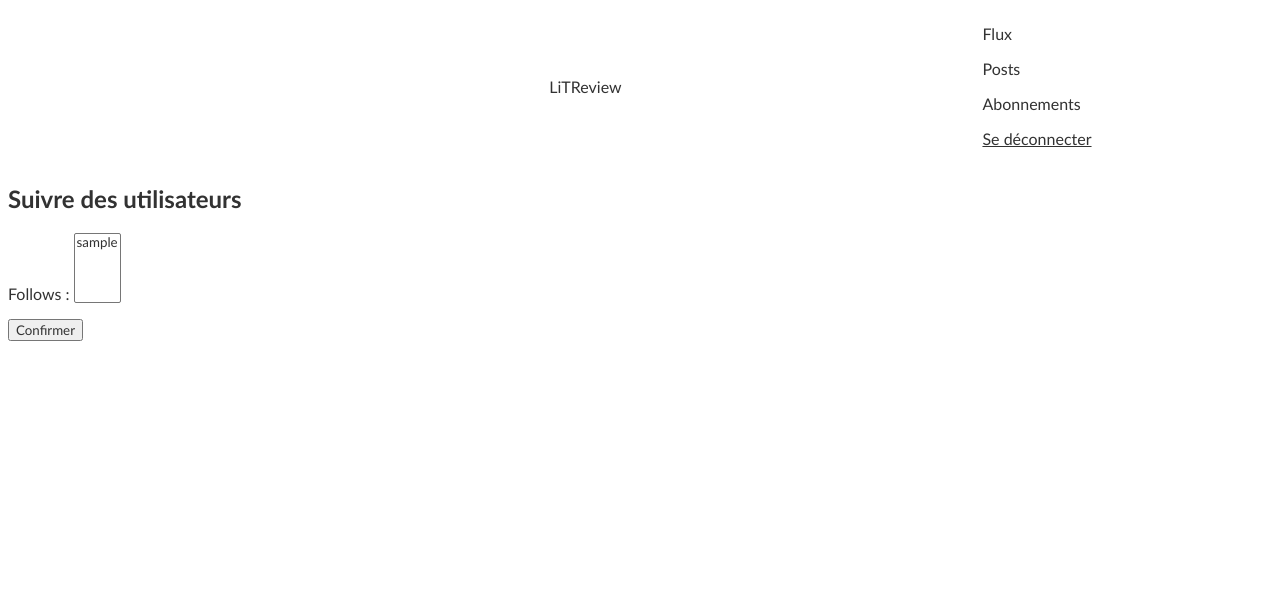
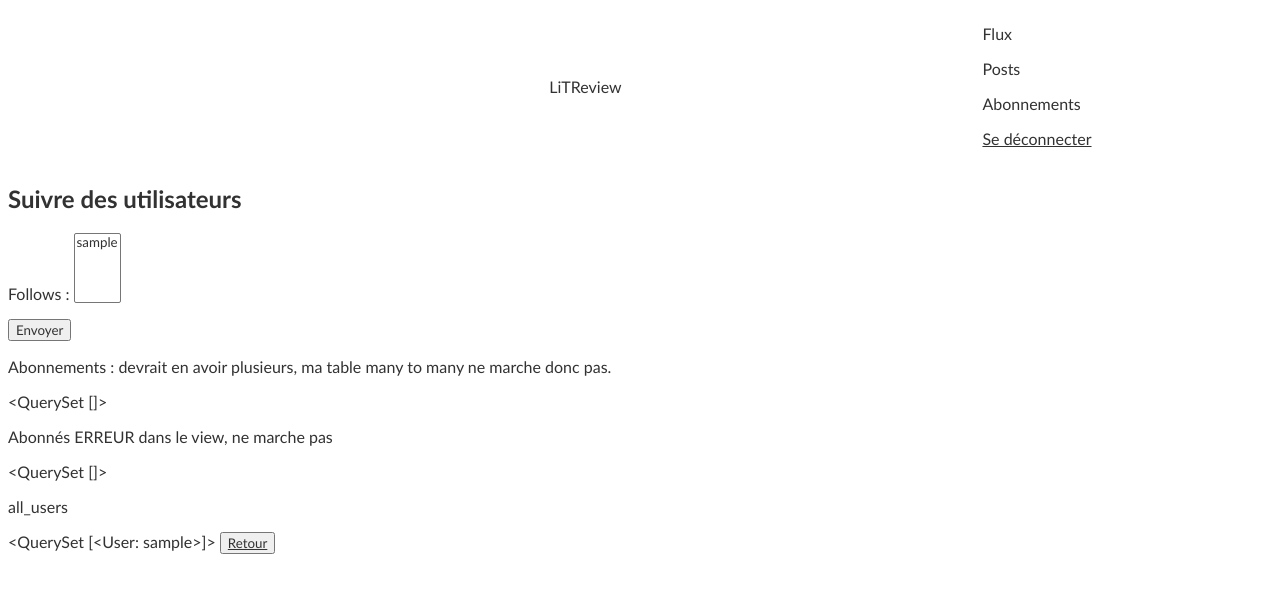
Before and after one commit to ThomasCreusot/OpenClassRooms_Project9, a Django app: page /follow-users/ in a window 1280 px wide. Shown: the top 593 px of the page. Run offline with Django 4.2, Linux system fonts and the light colour scheme; the visitor is signed in with stand-in values (Sample User, id 1); data comes from the database, SQL or seed files in the repository; some libraries are stand-ins or nearby versions.

Commit message:
reparation of the follows_user fonction for following other users

```diff
--- a/reviews_app/forms.py
+++ b/reviews_app/forms.py
@@ -1,7 +1,9 @@
+
 from django import forms
 from reviews_app.models import Ticket, Review
 
 from django.contrib.auth import get_user_model
+
 
 
 class TicketForm(forms.ModelForm):
@@ -26,8 +28,49 @@ class DisplayTicketForm(forms.ModelForm):
         fields = '__all__'
 """
 
+
+# Cours OC : méthode utilitaire  get_user_model, qui vous permet d’obtenir le modèle  User sans
+# l’importer directement
+# Pour créer la relation plusieurs-à-plusieurs dans la vue, vous devez d’abord définir le
+# formulaire approprié. Comme les champs sont dans le modèle User, vous pouvez utiliser un
+# modelForm.
+
+# https://docs.djangoproject.com/fr/4.1/topics/forms/modelforms/
+# the Field 'follows' is a ManyToManyField, then :
+# by default : ModelMultipleChoiceField in the form
+# Permet la sélection d’un ou de plusieurs objets de modèles, adapté à la représentation de relations plusieurs-à-plusieurs.
+
+
+"""original code : FUNCTIONAL"""
 User = get_user_model()
 class FollowUsersForm(forms.ModelForm):
     class Meta:
         model = User
         fields = ['follows']
+
+
+
+
+
+"""attempt
+
+from reviews_app.models import UserFollows
+
+User = get_user_model()
+class FollowUsersForm(forms.ModelForm):
+    class Meta:
+        model = UserFollows
+        fields = ['user', 'followed_user']
+        labels = {'followed_user': 'Utilisateur à suivre : ne marche pas encore avec le username, il faut rentrer son ID, par exemple 5 pour le utilisateur1'}
+        exclude = ['user']
+        widgets = {'followed_user': forms.TextInput}
+
+#-->"Sélectionnez un choix valide. Ce choix ne fait pas partie de ceux disponibles."
+#Si j'enleve la ligne         widgets = {'followed_user': forms.TextInput} --> je peux selectionner, mais je n'ai pas d'enregistrement de la relation many to many
+
+
+#sinon utiliser form ? et non pas modelform ?
+#->du coup il faut définir user et followed_user ?
+#->utiliser User.followed_user.add() ??
+
+"""
--- a/reviews_app/templates/reviews_app/follow_users_form.html
+++ b/reviews_app/templates/reviews_app/follow_users_form.html
@@ -5,8 +5,19 @@
     <form method="post">
         {{ form.as_p }}
         {% csrf_token %}
-        <button type="submit" >Confirmer</button>
+        <button type="submit" >Envoyer</button>
 
+        <p>Abonnements : devrait en avoir plusieurs, ma table many to many ne marche donc pas.</p>
+        {{subscriptions}}
+        <br>
+        <p>Abonnés ERREUR dans le view, ne marche pas </p>
+        {{subscribers}}
+
+
+        <p>all_users</p>
+        {{all_users}}
+
+        <button><a href="{% url 'home' %}">Retour</a></button>
     </form>
 
     {% endblock content %}
--- a/reviews_app/templates/reviews_app/home.html
+++ b/reviews_app/templates/reviews_app/home.html
@@ -7,6 +7,7 @@
 
     <p>Vous êtes connecté en tant que {{ user.username }}</p>
 
+    <p>Code {{ user.follows }} --> dans la vue; renvoyer via le contexte ; et ajouter .all()</p>
     <p>Vous suivez : {{ user.follows }}</p>
 
     <button><a href="{% url 'ticket-create' %}">Demander une critique (creer un ticket)</a></button>
--- a/reviews_app/views.py
+++ b/reviews_app/views.py
@@ -1,5 +1,5 @@
 from itertools import chain
-from multiprocessing import context
+
 from django.shortcuts import render, redirect
 from django.contrib.auth.decorators import login_required
 
@@ -22,14 +22,23 @@ def home(request):
     #code originel
     #reviews = models.Review.objects.all()
     reviews = models.Review.objects.filter(
-        Q(user__in=request.user.follows.all())
+        # the user can see the reviews writen by users he/she follows
+        Q(user__in=request.user.follows.all())|
+        # the user can see the reviews he/she wrote
+        Q(user=request.user)|
+        # the user can see the reviews in response to tickets he/she wrote (event if the response
+        # was writen by a user he/she does not follow)
+        Q(ticket__user=request.user)
     )
 
     #LIMITER LES TICKETS AFFICHES A CEUX DES UTILISATEURS SUIVIS
     #code originel
     #tickets = models.Ticket.objects.all()
     tickets = models.Ticket.objects.filter(
-        Q(user__in=request.user.follows.all())
+        # the user can see the tickets writen by users he/she follows
+        Q(user__in=request.user.follows.all())|
+        # the user can see the tickets he/she wrotes
+        Q(user=request.user)
     )
 
 
@@ -171,17 +180,96 @@ def review_for_a_given_ticket_create(request, ticket_id):
 
 
 
+#OLD
 #View about following.
 #ajouter : user.follows.add(choixDeUserDansLaListe)
 #pas besoin d’un through_defaults={‘aaa': ‘blablabla’}) etant donné qu’on a pas encore d’information sur la relation
 #Ou alors user.followed_user mais je pense pas
 
+
+from authentication_app.models import User
+
+"""original code : FUNCTIONAL"""
 @login_required
 def follow_users(request):
     form = FollowUsersForm(instance=request.user)
     if request.method == 'POST':
         form = FollowUsersForm(request.POST, instance=request.user)
         if form.is_valid():
-            form.save()
+
+            #les utilisateurs auxquels on est déja abonnés sont dans request.user.follows.all()
+            #print("1.request.user.follows.all()", request.user.follows.all())
+
+            users_we_want_to_follow = form.cleaned_data['follows']
+
+            #ancienne version : user_follow_form = form.save() mais cela effacait les abonnés qu'on avait déja
+            #les nouveaux abonnements sont dans user_follow_form.follows.all(), sous forme de QuerySet
+            #print("2.user_follow_form", user_follow_form.follows.all())
+
+            request.user.follows.add(*users_we_want_to_follow, through_defaults=None)
+            return redirect('home')
+
+
+    subscriptions = request.user.follows.all()
+
+    # all Users :
+    # subscribers = User.objects.all()
+
+    subscribers = User.objects.filter(
+        Q(followed_by__in=str(request.user.id))  # other solution with xxx_set.all() ? https://docs.djangoproject.com/en/4.1/topics/db/examples/many_to_many/
+        )
+
+
+
+    all_users = User.objects.all()
+
+    #les subscribers sont des utilisateurs dont les followers correspondant à l'utilisateur connecté c'est à dire request.user
+    # follow_users :  'User' object is not iterable
+    # followed_by :  Cannot query "utilisateur2": Must be "UserFollows" instance.
+    # following :   Cannot query "utilisateur2": Must be "UserFollows" instance.
+    # follows : 'User' object is not iterable
+    # d'ou viennent followed by et following ? ce sont les termes de mon modele UserFollows (la table de la relation many to many):
+        #user = models.ForeignKey(to=settings.AUTH_USER_MODEL, on_delete=models.CASCADE,
+        #                    related_name='following')
+        #followed_user = models.ForeignKey(to=settings.AUTH_USER_MODEL, on_delete=models.CASCADE,
+        #                    related_name='followed_by')
+    # je veux que le followed_by (terme correspondant à followed_user) d'un autre utilisateur que celui est est connecté CORRESPONDE à l'utilisateur connecté   : ce sont les abonnés
+
+    #ok fonc on me dit que je dois avoir une 'UserFollows' instance et donc c'est maintenant mon request.user qui ne va pas, il me foaut son nom ou son id, je sais pas, mais quelque chose.add()
+    #c'est l'ID qu'il me faut, si je mets         Q(followed_by__in="a") ; j'ai la phrase d'erreur : Field 'id' expected a number but got 'a'.
+
+    #la ou je bugue : si je mets         Q(followed_by__in=request.user.id); j'ai le message 'int is not iterable'
+    #????????????????????????????
+    #l'ID n'est pas de type int ? peut etre un type PrimaryKey ?
+
+    #je tente de trier avec         Q(followed_by__username="utilisateur3")  Related Field got invalid lookup: username
+
+    # SOLUTION? :         Q(followed_by__in=str(request.user.id))
+    # NON : marche pour l'utilisateur 2 mais pas les autres, je comprends pas.
+    # wow.. je créée de nouveaux utilisateur u4,u5 et u6 : avant que je ne fasse quoi que ce soit, 'utilisateur1' est abonné à u5 ? wtf.
+    # ma théorie: rien de sur mais je pense qu'il ne tient compte que tu premier chiffre de l'ID.
+
+    return render(request, 'reviews_app/follow_users_form.html', context={'form': form, 'subscriptions': subscriptions, 'subscribers': subscribers, 'all_users': all_users})
+
+
+
+
+"""
+@login_required
+def follow_users(request):
+    form = FollowUsersForm(instance=request.user)
+    if request.method == 'POST':
+        form = FollowUsersForm(request.POST, instance=request.user)
+        if form.is_valid():
+
+            follow_form = form.save(commit=False)
+            # set the connected user to the user before saving the model
+            follow_form.user = request.user
+            # set the ticket before saving the model
+            # Save
+            follow_form.save()
+
             return redirect('home')
     return render(request, 'reviews_app/follow_users_form.html', context={'form': form})
+
+"""
```
Also changed, not shown: media/CalvinAndHobbes_H8vO3LV.jpg (added), media/CalvinAndHobbes_XbxZpBe.jpg (added), media/aE2qQ5M_460s_3WwukQt.jpg (added), media/aE2qQ5M_460s_eHGgFzk.jpg (added), media/aE2qQ5M_460s_psw53g6.jpg (added), media/aE2qQ5M_460s_rMda1sA.jpg (added), media/aE2qQ5M_460s_vcjSPjj.jpg (added), media/aE2qQ5M_460s_y7m45v5.jpg (added), media/b_rqSE4UY.jpg (added), media/sujet_épineux_n3go5xy.jpg (added).
